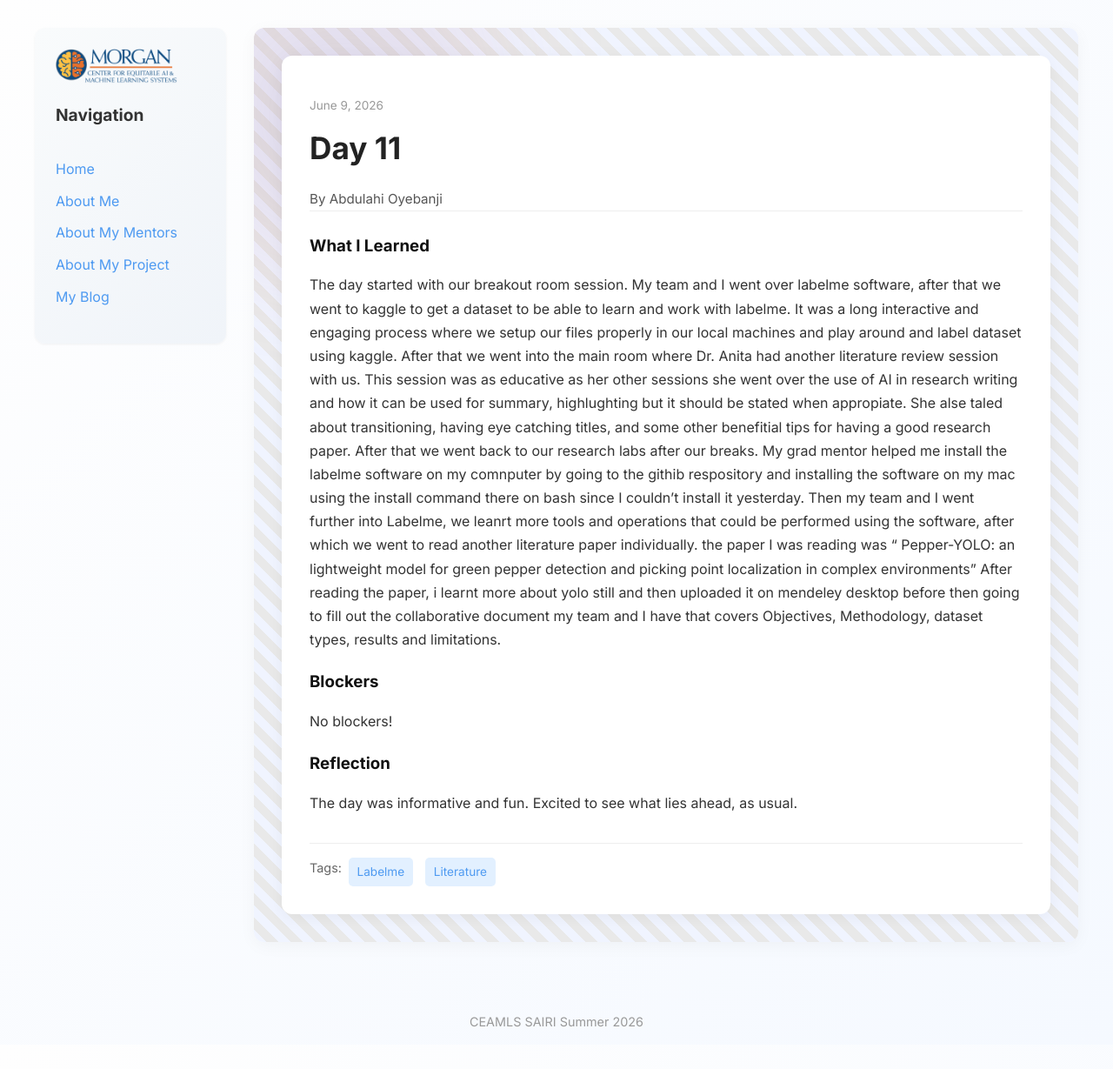
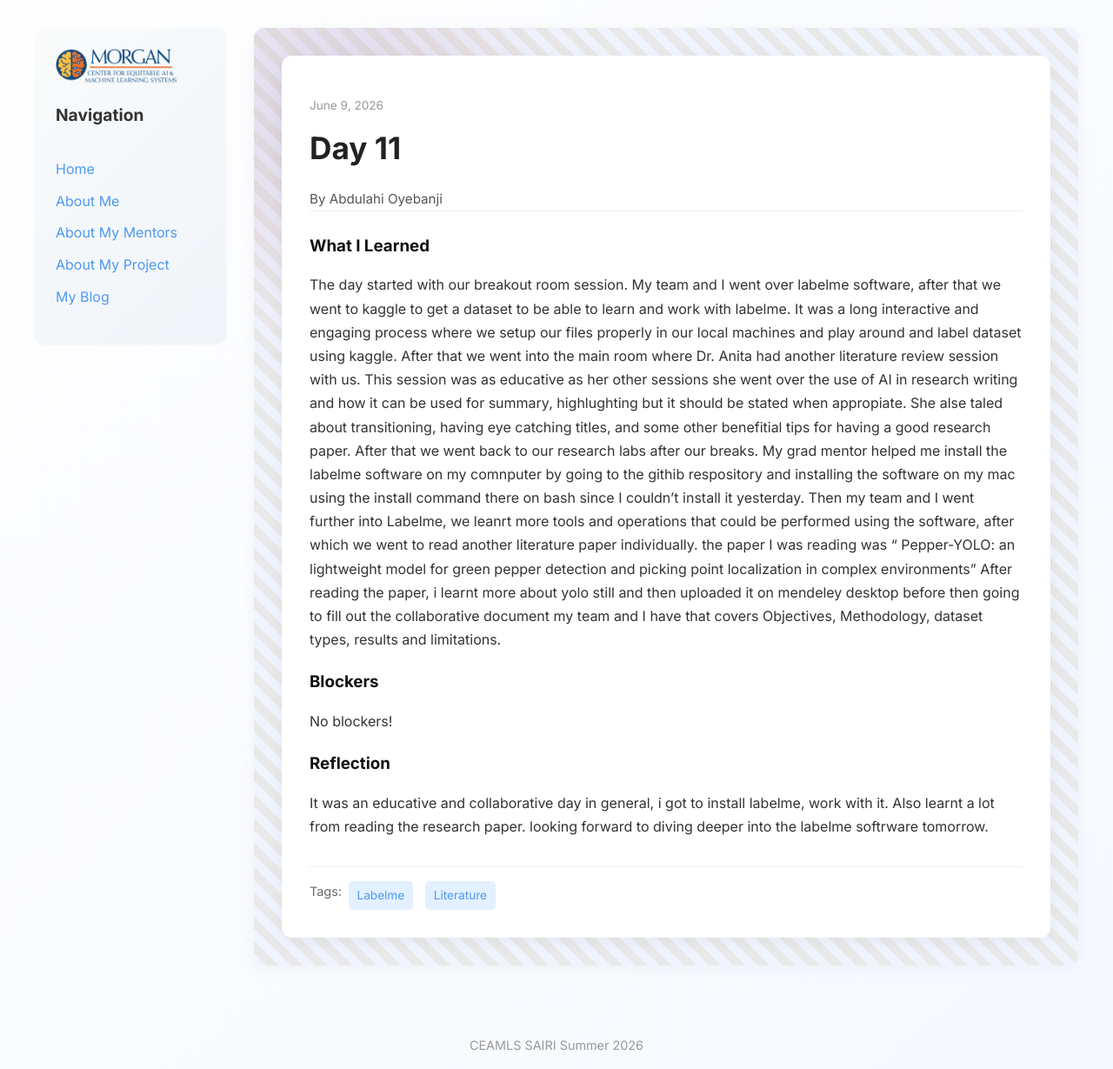
Before and after one commit to abdulahi-banji/abdulahi-banjiceamls26.github.io, a Jekyll site: the page built from _posts/2026-06-09-day-11.md, in a window 1280 px wide. Shown: the whole page at 87% size. Built offline with Jekyll 4.4.1, drawn with Linux system fonts in a browser that asks for light colours; before the commit the page ends 1201 px from its top, so only the background shows below that.

Commit message:
completed reflection section

```diff
--- a/_posts/2026-06-09-day-11.md
+++ b/_posts/2026-06-09-day-11.md
@@ -12,5 +12,5 @@ blockers: |
   No blockers!
 
 reflection: |
-  The day was informative and fun. Excited to see what lies ahead, as usual.
+  It was an educative and collaborative day in general, i got to install labelme, work with it. Also learnt a lot from reading the research paper. looking forward to diving deeper into the labelme softrware tomorrow.
 ---
```
